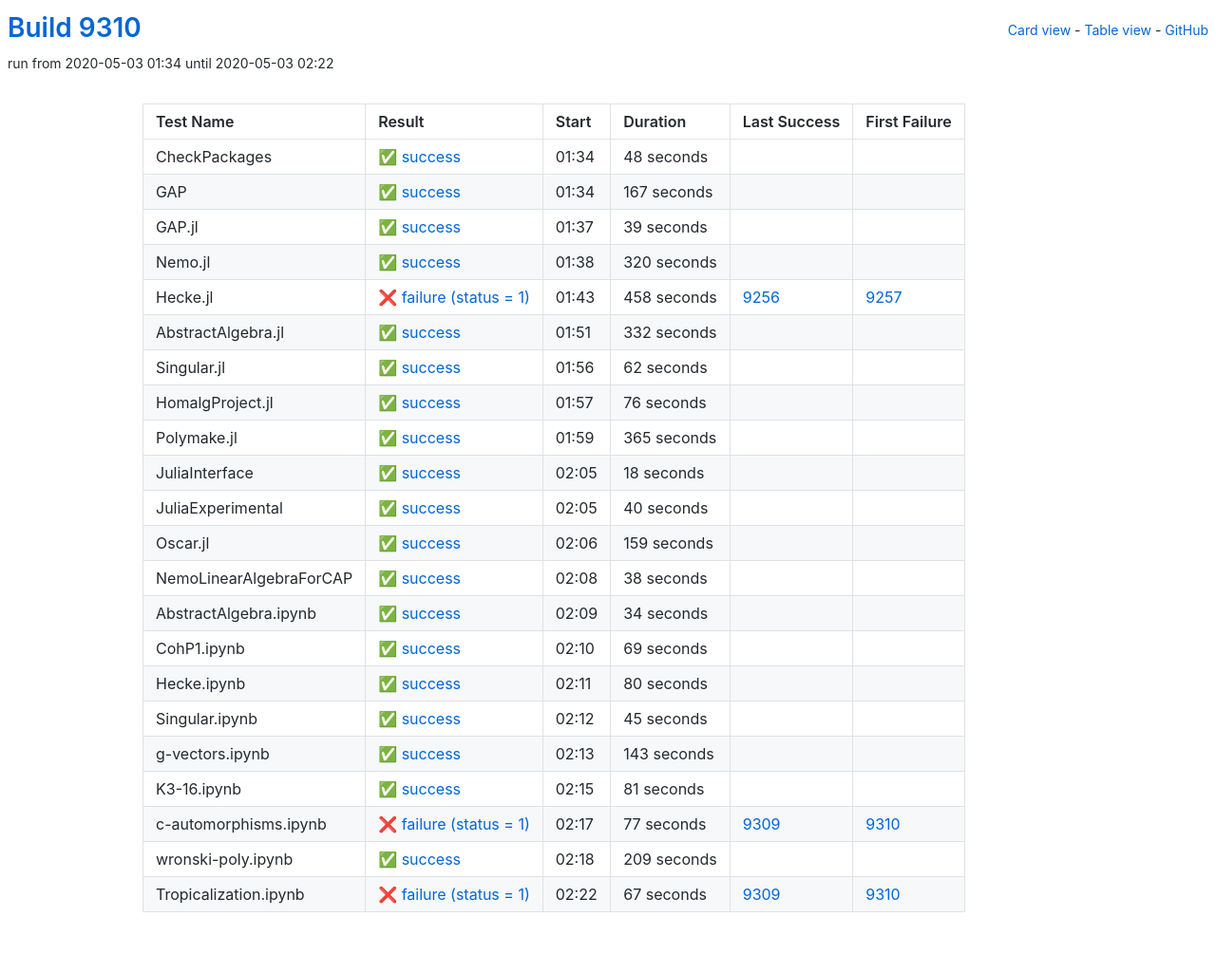
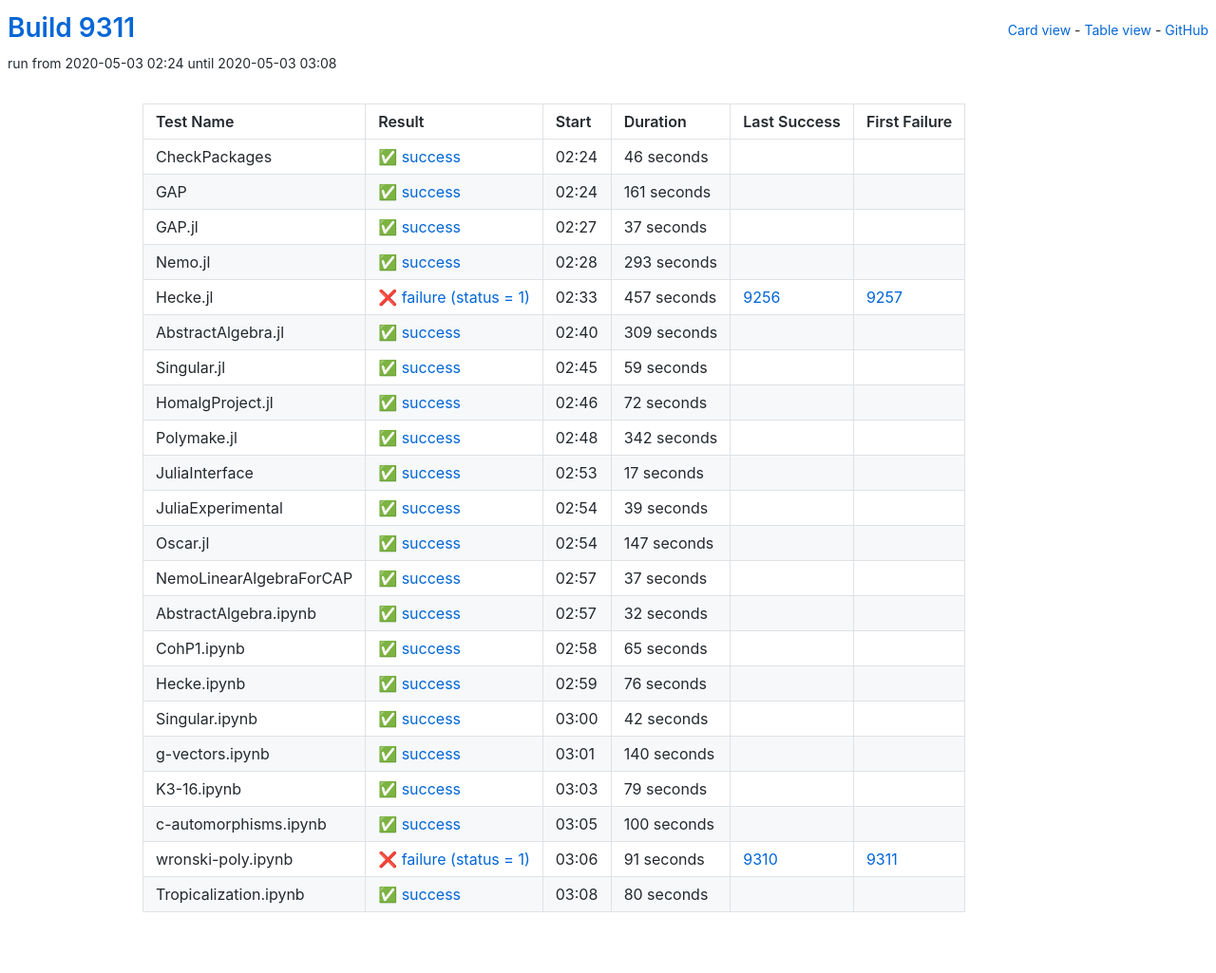
Before and after one commit to oscar-system/oscar-ci-status, a Jekyll site: the page built from table.html, in a window 1280 px wide. Shown: the whole page at 95% size. Built offline with Jekyll 4.4.1, drawn with Linux system fonts in a browser that asks for light colours.

Commit message:
Build 9311

```diff
--- a/_data/ci.yml
+++ b/_data/ci.yml
@@ -1,27 +1,115 @@
-build: 9310
-build_url: https://oscarci.mathematik.uni-kl.de/job/oscar/9310/
+build: 9311
+build_url: https://oscarci.mathematik.uni-kl.de/job/oscar/9311/
 job: oscar
 tests:
-- duration: 48
+- duration: 46
   exitcode: 0
   first_failure: false
   first_failure_url: null
   last_success: false
   last_success_url: null
-  log: https://oscarci.mathematik.uni-kl.de/job/oscar/9310/artifact/logs/build-9310/CheckPackages.log
+  log: https://oscarci.mathematik.uni-kl.de/job/oscar/9311/artifact/logs/build-9311/CheckPackages.log
   name: CheckPackages
-  start: 2020-05-03 01:34
+  start: 2020-05-03 02:24
   status: success
   success: true
-- duration: 167
+- duration: 161
   exitcode: 0
   first_failure: false
   first_failure_url: null
   last_success: false
   last_success_url: null
-  log: https://oscarci.mathematik.uni-kl.de/job/oscar/9310/artifact/logs/build-9310/GAP.log
+  log: https://oscarci.mathematik.uni-kl.de/job/oscar/9311/artifact/logs/build-9311/GAP.log
   name: GAP
-  start: 2020-05-03 01:34
+  start: 2020-05-03 02:24
+  status: success
+  success: true
+- duration: 37
+  exitcode: 0
+  first_failure: false
+  first_failure_url: null
+  last_success: false
+  last_success_url: null
+  log: https://oscarci.mathematik.uni-kl.de/job/oscar/9311/artifact/logs/build-9311/GAP.jl.log
+  name: GAP.jl
+  start: 2020-05-03 02:27
+  status: success
+  success: true
+- duration: 293
+  exitcode: 0
+  first_failure: false
+  first_failure_url: null
+  last_success: false
+  last_success_url: null
+  log: https://oscarci.mathematik.uni-kl.de/job/oscar/9311/artifact/logs/build-9311/Nemo.jl.log
+  name: Nemo.jl
+  start: 2020-05-03 02:28
+  status: success
+  success: true
+- duration: 457
+  exitcode: 1
+  first_failure: 9257
+  first_failure_url: https://oscarci.mathematik.uni-kl.de/job/oscar/9257/
+  last_success: 9256
+  last_success_url: https://oscarci.mathematik.uni-kl.de/job/oscar/9256/
+  log: https://oscarci.mathematik.uni-kl.de/job/oscar/9311/artifact/logs/build-9311/Hecke.jl.log
+  name: Hecke.jl
+  start: 2020-05-03 02:33
+  status: failure
+  success: false
+- duration: 309
+  exitcode: 0
+  first_failure: false
+  first_failure_url: null
+  last_success: false
+  last_success_url: null
+  log: https://oscarci.mathematik.uni-kl.de/job/oscar/9311/artifact/logs/build-9311/AbstractAlgebra.jl.log
+  name: AbstractAlgebra.jl
+  start: 2020-05-03 02:40
+  status: success
+  success: true
+- duration: 59
+  exitcode: 0
+  first_failure: false
+  first_failure_url: null
+  last_success: false
+  last_success_url: null
+  log: https://oscarci.mathematik.uni-kl.de/job/oscar/9311/artifact/logs/build-9311/Singular.jl.log
+  name: Singular.jl
+  start: 2020-05-03 02:45
+  status: success
+  success: true
+- duration: 72
+  exitcode: 0
+  first_failure: false
+  first_failure_url: null
+  last_success: false
+  last_success_url: null
+  log: https://oscarci.mathematik.uni-kl.de/job/oscar/9311/artifact/logs/build-9311/HomalgProject.jl.log
+  name: HomalgProject.jl
+  start: 2020-05-03 02:46
+  status: success
+  success: true
+- duration: 342
+  exitcode: 0
+  first_failure: false
+  first_failure_url: null
+  last_success: false
+  last_success_url: null
+  log: https://oscarci.mathematik.uni-kl.de/job/oscar/9311/artifact/logs/build-9311/Polymake.jl.log
+  name: Polymake.jl
+  start: 2020-05-03 02:48
+  status: success
+  success: true
+- duration: 17
+  exitcode: 0
+  first_failure: false
+  first_failure_url: null
+  last_success: false
+  last_success_url: null
+  log: https://oscarci.mathematik.uni-kl.de/job/oscar/9311/artifact/logs/build-9311/JuliaInterface.log
+  name: JuliaInterface
+  start: 2020-05-03 02:53
   status: success
   success: true
 - duration: 39
@@ -30,53 +118,53 @@ tests:
   first_failure_url: null
   last_success: false
   last_success_url: null
-  log: https://oscarci.mathematik.uni-kl.de/job/oscar/9310/artifact/logs/build-9310/GAP.jl.log
-  name: GAP.jl
-  start: 2020-05-03 01:37
+  log: https://oscarci.mathematik.uni-kl.de/job/oscar/9311/artifact/logs/build-9311/JuliaExperimental.log
+  name: JuliaExperimental
+  start: 2020-05-03 02:54
   status: success
   success: true
-- duration: 320
+- duration: 147
   exitcode: 0
   first_failure: false
   first_failure_url: null
   last_success: false
   last_success_url: null
-  log: https://oscarci.mathematik.uni-kl.de/job/oscar/9310/artifact/logs/build-9310/Nemo.jl.log
-  name: Nemo.jl
-  start: 2020-05-03 01:38
+  log: https://oscarci.mathematik.uni-kl.de/job/oscar/9311/artifact/logs/build-9311/Oscar.jl.log
+  name: Oscar.jl
+  start: 2020-05-03 02:54
   status: success
   success: true
-- duration: 458
-  exitcode: 1
-  first_failure: 9257
-  first_failure_url: https://oscarci.mathematik.uni-kl.de/job/oscar/9257/
-  last_success: 9256
-  last_success_url: https://oscarci.mathematik.uni-kl.de/job/oscar/9256/
-  log: https://oscarci.mathematik.uni-kl.de/job/oscar/9310/artifact/logs/build-9310/Hecke.jl.log
-  name: Hecke.jl
-  start: 2020-05-03 01:43
-  status: failure
-  success: false
-- duration: 332
+- duration: 37
   exitcode: 0
   first_failure: false
   first_failure_url: null
   last_success: false
   last_success_url: null
-  log: https://oscarci.mathematik.uni-kl.de/job/oscar/9310/artifact/logs/build-9310/AbstractAlgebra.jl.log
-  name: AbstractAlgebra.jl
-  start: 2020-05-03 01:51
+  log: https://oscarci.mathematik.uni-kl.de/job/oscar/9311/artifact/logs/build-9311/NemoLinearAlgebraForCAP.log
+  name: NemoLinearAlgebraForCAP
+  start: 2020-05-03 02:57
   status: success
   success: true
-- duration: 62
+- duration: 32
   exitcode: 0
   first_failure: false
   first_failure_url: null
   last_success: false
   last_success_url: null
-  log: https://oscarci.mathematik.uni-kl.de/job/oscar/9310/artifact/logs/build-9310/Singular.jl.log
-  name: Singular.jl
-  start: 2020-05-03 01:56
+  log: https://oscarci.mathematik.uni-kl.de/job/oscar/9311/artifact/logs/build-9311/AbstractAlgebra.ipynb.log
+  name: AbstractAlgebra.ipynb
+  start: 2020-05-03 02:57
+  status: success
+  success: true
+- duration: 65
+  exitcode: 0
+  first_failure: false
+  first_failure_url: null
+  last_success: false
+  last_success_url: null
+  log: https://oscarci.mathematik.uni-kl.de/job/oscar/9311/artifact/logs/build-9311/CohP1.ipynb.log
+  name: CohP1.ipynb
+  start: 2020-05-03 02:58
   status: success
   success: true
 - duration: 76
@@ -85,162 +173,74 @@ tests:
   first_failure_url: null
   last_success: false
   last_success_url: null
-  log: https://oscarci.mathematik.uni-kl.de/job/oscar/9310/artifact/logs/build-9310/HomalgProject.jl.log
-  name: HomalgProject.jl
-  start: 2020-05-03 01:57
+  log: https://oscarci.mathematik.uni-kl.de/job/oscar/9311/artifact/logs/build-9311/Hecke.ipynb.log
+  name: Hecke.ipynb
+  start: 2020-05-03 02:59
   status: success
   success: true
-- duration: 365
+- duration: 42
   exitcode: 0
   first_failure: false
   first_failure_url: null
   last_success: false
   last_success_url: null
-  log: https://oscarci.mathematik.uni-kl.de/job/oscar/9310/artifact/logs/build-9310/Polymake.jl.log
-  name: Polymake.jl
-  start: 2020-05-03 01:59
+  log: https://oscarci.mathematik.uni-kl.de/job/oscar/9311/artifact/logs/build-9311/Singular.ipynb.log
+  name: Singular.ipynb
+  start: 2020-05-03 03:00
   status: success
   success: true
-- duration: 18
+- duration: 140
   exitcode: 0
   first_failure: false
   first_failure_url: null
   last_success: false
   last_success_url: null
-  log: https://oscarci.mathematik.uni-kl.de/job/oscar/9310/artifact/logs/build-9310/JuliaInterface.log
-  name: JuliaInterface
-  start: 2020-05-03 02:05
+  log: https://oscarci.mathematik.uni-kl.de/job/oscar/9311/artifact/logs/build-9311/g-vectors.ipynb.log
+  name: g-vectors.ipynb
+  start: 2020-05-03 03:01
   status: success
   success: true
-- duration: 40
+- duration: 79
   exitcode: 0
   first_failure: false
   first_failure_url: null
   last_success: false
   last_success_url: null
-  log: https://oscarci.mathematik.uni-kl.de/job/oscar/9310/artifact/logs/build-9310/JuliaExperimental.log
-  name: JuliaExperimental
-  start: 2020-05-03 02:05
+  log: https://oscarci.mathematik.uni-kl.de/job/oscar/9311/artifact/logs/build-9311/K3-16.ipynb.log
+  name: K3-16.ipynb
+  start: 2020-05-03 03:03
   status: success
   success: true
-- duration: 159
+- duration: 100
   exitcode: 0
   first_failure: false
   first_failure_url: null
   last_success: false
   last_success_url: null
-  log: https://oscarci.mathematik.uni-kl.de/job/oscar/9310/artifact/logs/build-9310/Oscar.jl.log
-  name: Oscar.jl
-  start: 2020-05-03 02:06
+  log: https://oscarci.mathematik.uni-kl.de/job/oscar/9311/artifact/logs/build-9311/c-automorphisms.ipynb.log
+  name: c-automorphisms.ipynb
+  start: 2020-05-03 03:05
   status: success
   success: true
-- duration: 38
-  exitcode: 0
-  first_failure: false
-  first_failure_url: null
-  last_success: false
-  last_success_url: null
-  log: https://oscarci.mathematik.uni-kl.de/job/oscar/9310/artifact/logs/build-9310/NemoLinearAlgebraForCAP.log
-  name: NemoLinearAlgebraForCAP
-  start: 2020-05-03 02:08
-  status: success
-  success: true
-- duration: 34
-  exitcode: 0
-  first_failure: false
-  first_failure_url: null
-  last_success: false
-  last_success_url: null
-  log: https://oscarci.mathematik.uni-kl.de/job/oscar/9310/artifact/logs/build-9310/AbstractAlgebra.ipynb.log
-  name: AbstractAlgebra.ipynb
-  start: 2020-05-03 02:09
-  status: success
-  success: true
-- duration: 69
-  exitcode: 0
-  first_failure: false
-  first_failure_url: null
-  last_success: false
-  last_success_url: null
-  log: https://oscarci.mathematik.uni-kl.de/job/oscar/9310/artifact/logs/build-9310/CohP1.ipynb.log
-  name: CohP1.ipynb
-  start: 2020-05-03 02:10
-  status: success
-  success: true
+- duration: 91
+  exitcode: 1
+  first_failure: 9311
+  first_failure_url: https://oscarci.mathematik.uni-kl.de/job/oscar/9311/
+  last_success: 9310
+  last_success_url: https://oscarci.mathematik.uni-kl.de/job/oscar/9310/
+  log: https://oscarci.mathematik.uni-kl.de/job/oscar/9311/artifact/logs/build-9311/wronski-poly.ipynb.log
+  name: wronski-poly.ipynb
+  start: 2020-05-03 03:06
+  status: failure
+  success: false
 - duration: 80
   exitcode: 0
   first_failure: false
   first_failure_url: null
   last_success: false
   last_success_url: null
-  log: https://oscarci.mathematik.uni-kl.de/job/oscar/9310/artifact/logs/build-9310/Hecke.ipynb.log
-  name: Hecke.ipynb
-  start: 2020-05-03 02:11
+  log: https://oscarci.mathematik.uni-kl.de/job/oscar/9311/artifact/logs/build-9311/Tropicalization.ipynb.log
+  name: Tropicalization.ipynb
+  start: 2020-05-03 03:08
   status: success
   success: true
-- duration: 45
-  exitcode: 0
-  first_failure: false
-  first_failure_url: null
-  last_success: false
-  last_success_url: null
-  log: https://oscarci.mathematik.uni-kl.de/job/oscar/9310/artifact/logs/build-9310/Singular.ipynb.log
-  name: Singular.ipynb
-  start: 2020-05-03 02:12
-  status: success
-  success: true
-- duration: 143
-  exitcode: 0
-  first_failure: false
-  first_failure_url: null
-  last_success: false
-  last_success_url: null
-  log: https://oscarci.mathematik.uni-kl.de/job/oscar/9310/artifact/logs/build-9310/g-vectors.ipynb.log
-  name: g-vectors.ipynb
-  start: 2020-05-03 02:13
-  status: success
-  success: true
-- duration: 81
-  exitcode: 0
-  first_failure: false
-  first_failure_url: null
-  last_success: false
-  last_success_url: null
-  log: https://oscarci.mathematik.uni-kl.de/job/oscar/9310/artifact/logs/build-9310/K3-16.ipynb.log
-  name: K3-16.ipynb
-  start: 2020-05-03 02:15
-  status: success
-  success: true
-- duration: 77
-  exitcode: 1
-  first_failure: 9310
-  first_failure_url: https://oscarci.mathematik.uni-kl.de/job/oscar/9310/
-  last_success: 9309
-  last_success_url: https://oscarci.mathematik.uni-kl.de/job/oscar/9309/
-  log: https://oscarci.mathematik.uni-kl.de/job/oscar/9310/artifact/logs/build-9310/c-automorphisms.ipynb.log
-  name: c-automorphisms.ipynb
-  start: 2020-05-03 02:17
-  status: failure
-  success: false
-- duration: 209
-  exitcode: 0
-  first_failure: false
-  first_failure_url: null
-  last_success: false
-  last_success_url: null
-  log: https://oscarci.mathematik.uni-kl.de/job/oscar/9310/artifact/logs/build-9310/wronski-poly.ipynb.log
-  name: wronski-poly.ipynb
-  start: 2020-05-03 02:18
-  status: success
-  success: true
-- duration: 67
-  exitcode: 1
-  first_failure: 9310
-  first_failure_url: https://oscarci.mathematik.uni-kl.de/job/oscar/9310/
-  last_success: 9309
-  last_success_url: https://oscarci.mathematik.uni-kl.de/job/oscar/9309/
-  log: https://oscarci.mathematik.uni-kl.de/job/oscar/9310/artifact/logs/build-9310/Tropicalization.ipynb.log
-  name: Tropicalization.ipynb
-  start: 2020-05-03 02:22
-  status: failure
-  success: false
```
Also changed, not shown: README.md.
